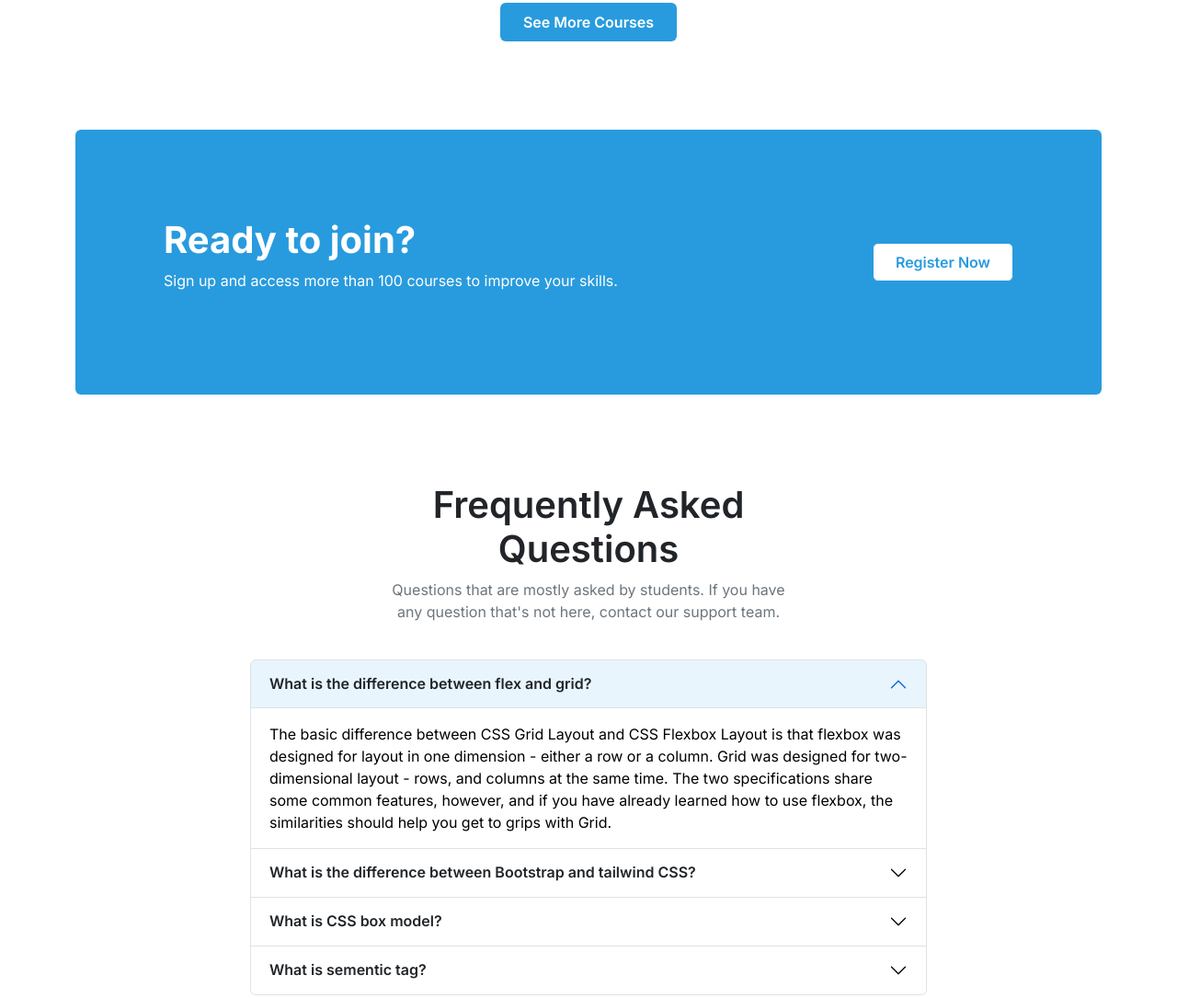
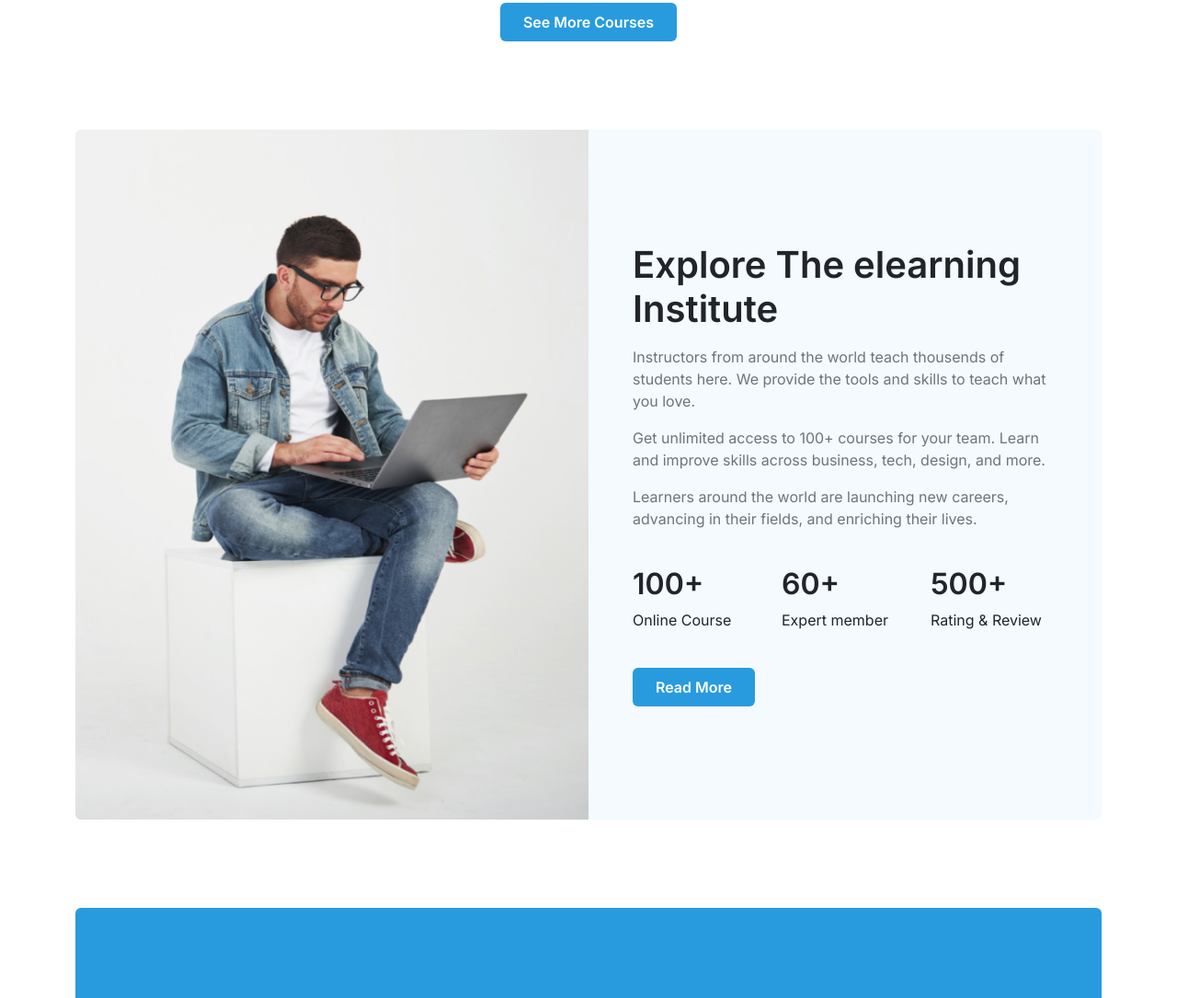
Before and after one commit to rifattasneem/coders-academy, a plain HTML site: page index.html in a window 1280 px wide. Shown: the part 1657-2742 px from the top of the page at 92% size. Drawn offline with nearby package versions, Linux system fonts and the light colour scheme.

Commit message:
explore-section-added

```diff
--- a/index.html
+++ b/index.html
@@ -119,7 +119,7 @@
          </div>
 
          <!-- single courses -->
-         <div class="row py-3 py-lg-5 g-3">
+         <div class="row py-4 py-lg-5 g-3">
             <div class="col-lg-6">
                <div class="single-course d-flex flex-column flex-sm-row align-items-center border border-1 rounded">
                   <img src="images/course/course-1.png" class="img-fluid d-sm-block d-none" alt="Fundamental Of UI/UX Design thumbnail">
@@ -193,6 +193,42 @@
       </div>
    </section>
    <!-- popular courses ends -->
+
+   <!-- explore elerning starts -->
+   <section class="explore-elerning py-5">
+      <div class="container">
+         <div class="row">
+            <div class="col-md-12">
+               <div class="explore-content d-flex flex-column flex-md-row align-items-center bg-explore rounded">
+                  <img src="images/working.png" class="img-fluid w-50 rounded-start d-md-block d-none" alt="Man working">
+                  <img src="images/working.png" class="img-fluid rounded-top d-md-none" alt="Man working">
+                  <div class="px-3 px-lg-5 py-4">
+                     <h2 class="fs-1 fw-semibold mb-3">Explore The elearning Institute</h2>
+                     <p class="text-muted">Instructors from around the world teach thousends of students here. We provide the tools and skills to teach what you love.</p>
+                     <p class="text-muted d-lg-block d-none">Get unlimited access to 100+ courses for your team. Learn and improve skills across business, tech, design, and more.</p>
+                     <p class="text-muted d-lg-block d-none">Learners around the world are launching new careers, advancing in their fields, and enriching their lives.</p>
+                     <div class="row d-flex py-xl-4">
+                        <div class="col">
+                           <h3 class="fs-2 fw-semibold">100+</h3>
+                           <p class="fs-6">Online Course</p>
+                        </div>
+                        <div class="col">
+                           <h3 class="fs-2 fw-semibold">60+</h3>
+                           <p class="fs-6">Expert member</p>
+                        </div>
+                        <div class="col">
+                           <h3 class="fs-2 fw-semibold">500+</h3>
+                           <p class="fs-6">Rating & Review</p>
+                        </div>
+                     </div>
+                     <button class="btn btn-theme px-4 py-2 fw-semibold" type="button">Read More</button>
+                  </div>
+               </div>
+            </div>
+         </div>
+      </div>
+   </section>
+   <!-- explore training ends -->
 
    <!-- register starts -->
    <section class="register my-5">
--- a/styles/style.css
+++ b/styles/style.css
@@ -47,6 +47,12 @@ body{
 }
 /* banner carousel ends */
 
+/* explore elerning starts */
+.bg-explore{
+   background-color: #F4FAFD;
+}
+/* explore elerning ends */
+
 /* faq starts */
 .acc-btn-custom:not(.collapsed){
    color: #212529;
```
